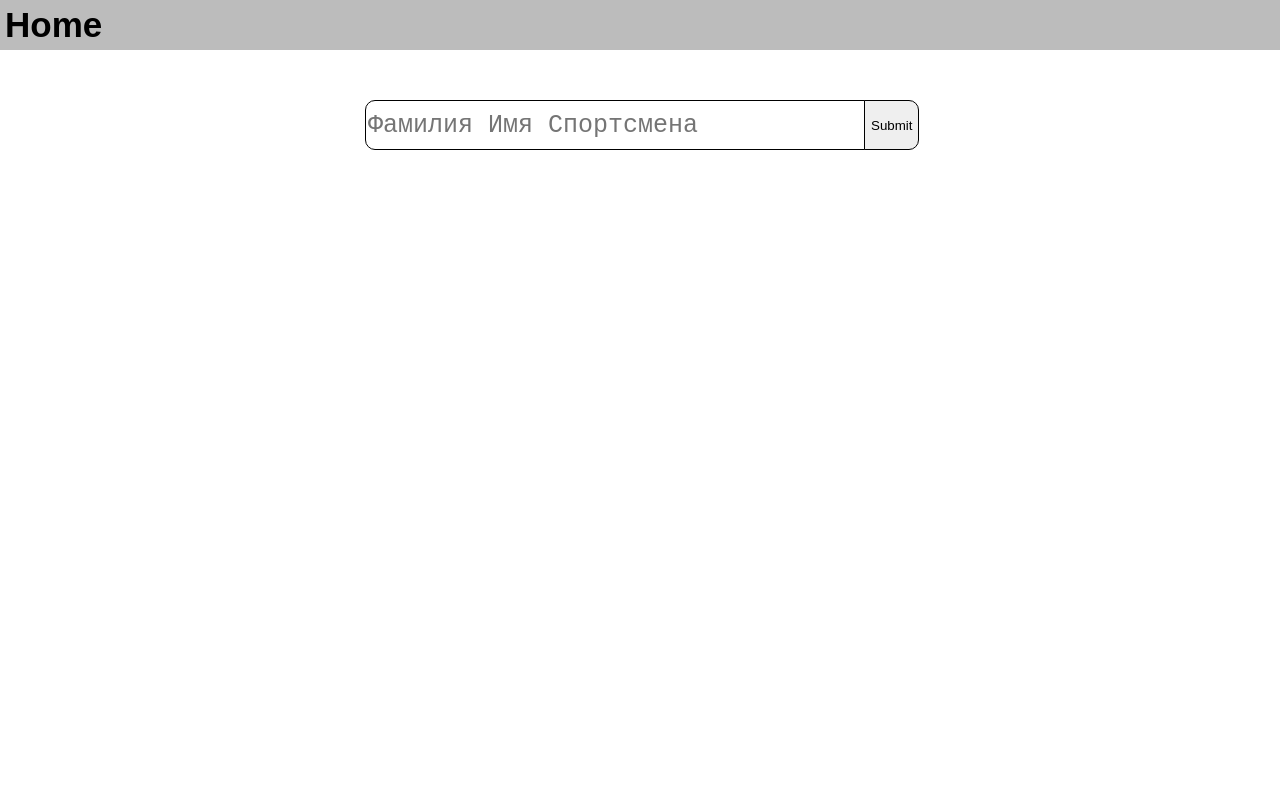
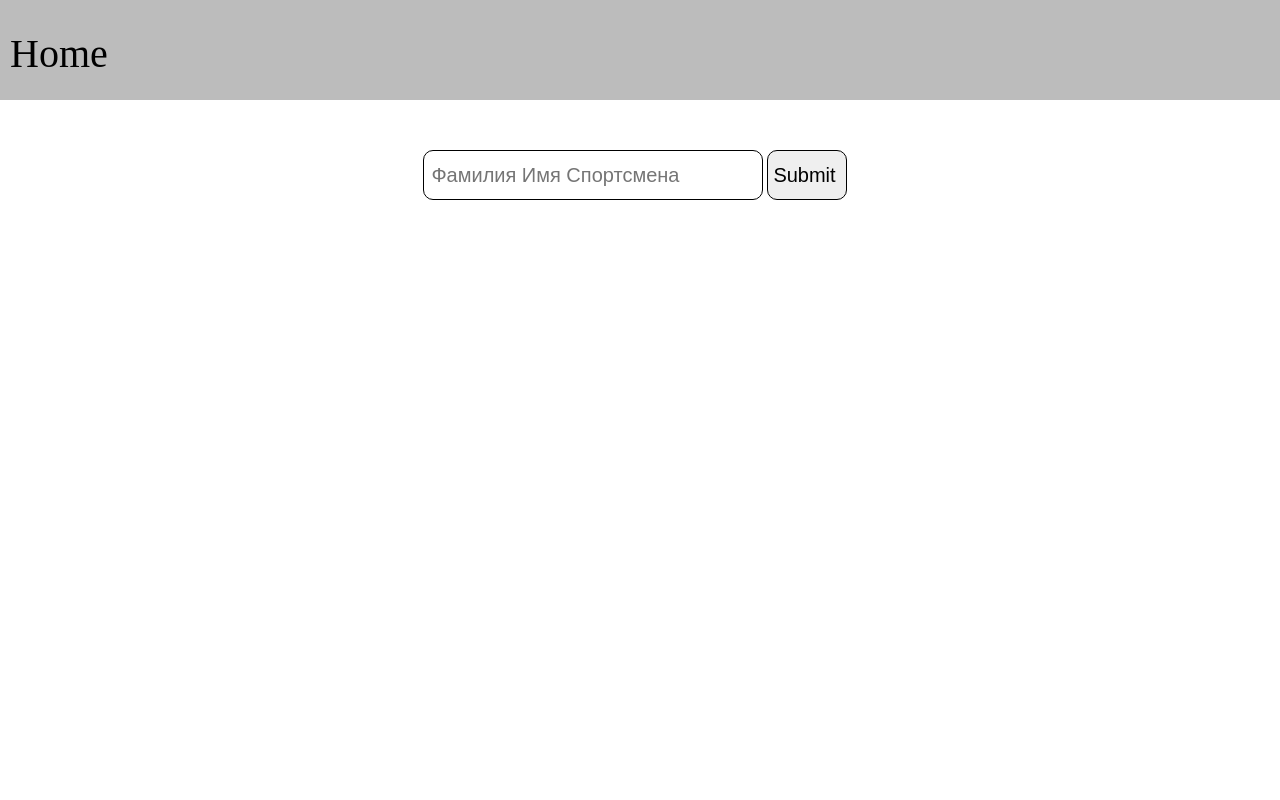
Before and after one commit to troff-vicc/rowing, a Django app: page / in a window 1280 px wide. Run offline with Django 4.2, Linux system fonts and the light colour scheme.

Commit message:
version 0.1.1

```diff
--- a/siteRowing/siteRowing/logic.py
+++ b/siteRowing/siteRowing/logic.py
@@ -3,7 +3,7 @@ import sqlite3
 
 def sporsmen_data(name):
     name = name[:name.find(' ')] + ',' + name[name.find(' '):]
-    con = sqlite3.connect('../rowing.db')
+    con = sqlite3.connect('rowing.db')
     cur = con.cursor()
     cur.execute(f'''SELECT * from rowingFor1 WHERE sportsman = "{name}" ''')
     row = cur.fetchall()
--- a/siteRowing/static/css/homeStyle.css
+++ b/siteRowing/static/css/homeStyle.css
@@ -1,56 +1,59 @@
-#id_sportsmanName{
-    position: absolute;
-    left: -275px;
-    width: 500px;
-    height: 50px;
-    border-radius: 10px 0 0 10px;
-    border: 1px solid;
-    font: 400 25px Courier New;
+*{
+
+    margin: 0;
+    padding: 0;
 }
-#button {
-    position: absolute;
-    left: 224px;
-    border: 1px solid;
-    border-radius: 0 10px 10px 0;
-    height: 50px;
+.header{
+    height: 100px;
+    width: 100%;
+    background-color: #bcbcbc;
 }
-#button::before {
-    content: "\2a"
-}
-#inputForm {
-    position: absolute;
-    top: 100px;
-    left: 50%;
-}
-#url:link {
-    color: #000000;
-    background-color: transparent;
+.url{
+    font-size: 40px;
+    color: black;
     text-decoration: none;
 }
-#url {
-    position: absolute;
-    top: 5px;
-    left: 5px;
-    color: #000000;
-    font: 400 35px Arial;
-    font-weight: 600;
+.home{
+    margin-left: 10px;
+    padding-top: 30px;
 }
-.header{
-    position: absolute;
-    top: 0px;
-    left: 0px;
-    right: 0px;
-    background-color: #bcbcbc;
+.button{
+    font-size:20px;
+    border: 1px solid black;
+    border-radius: 10px;
     height: 50px;
+    padding-right: 10px;
+    padding-left: 5px;
 }
-#fail {
+.input{
+
+margin-right:10px;
+margin-top: 50px;
     text-align: center;
-    position: absolute;
-    top: 170px;
-    font: 400 25px Courier New;
-    left: 450px;
-    border: 1px solid grey;
+
+    margin-bottom: 50px;
+}
+.failB{
+    font-size: 25px;
+    color: black;
+
+}
+.failP{
+    padding-left: 7px;
+    padding-top:10px;
+    height: 40px;
+    margin: auto;
+    font-size: 25px;
+    color: red;
+    border:1px solid black;
     border-radius: 10px;
-    width: 500px;
-    height: 30px;
+    width:420px;
 }
+#id_sportsmanName{
+    font-size:20px;
+    width:340px;
+    padding-left: 7px;
+    height:50px;
+    border:1px solid black;
+    border-radius: 10px;
+}
--- a/siteRowing/templates/home.html
+++ b/siteRowing/templates/home.html
@@ -7,16 +7,19 @@
     </head>
     <body>
         <header class="header">
-    <a id="url" href="/">Home</a>
+            <a class="url" href="/"><p class="home">Home</p></a>
         </header>
+        <main class="main">
 
-<form method="post" id="inputForm">
+                <form method="post" class="input">
                     {% csrf_token %}
                     {{ form }}
-    <input type="submit" id="button">
+                    <input type="submit" class="button">
                 </form>
+
             {% if accuracy %}
-    <b id="fail">Данного спортсмена не существует</b>
+            <p class="failP"> ! <b class="failB">Данного спортсмена не существует</b></p>
             {% endif %}
+        </main>
     </body>
 </html>
```
Lines whose indentation alone changed are shown as unchanged.
